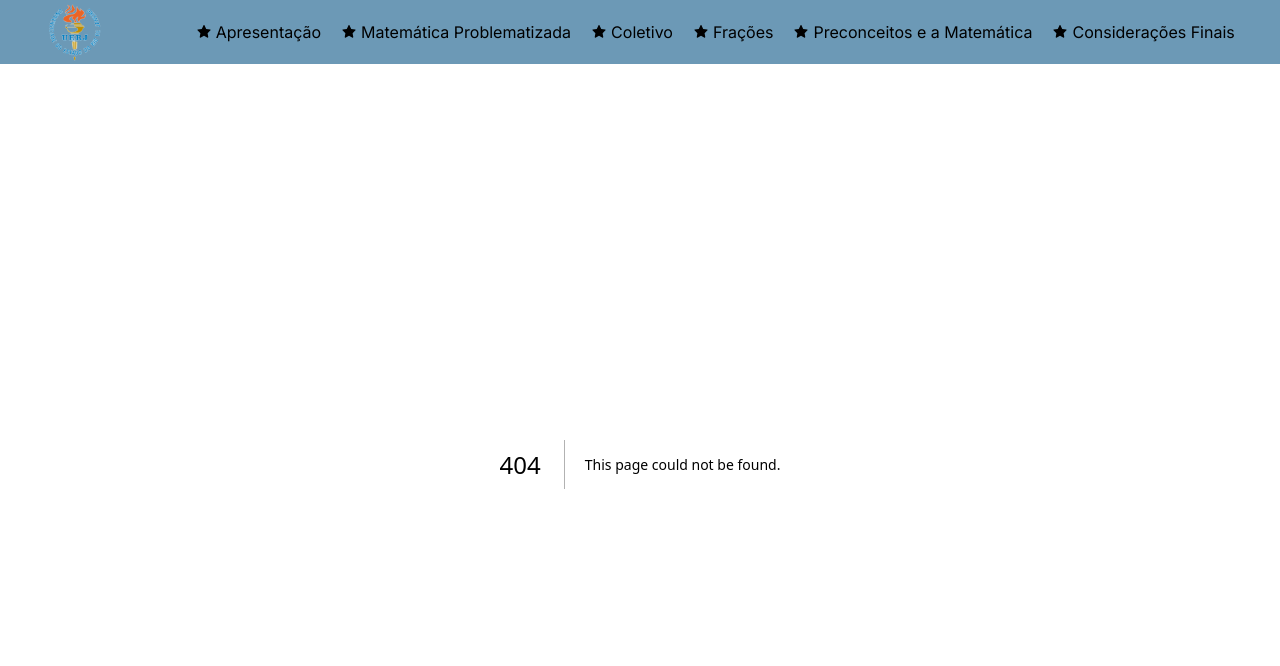
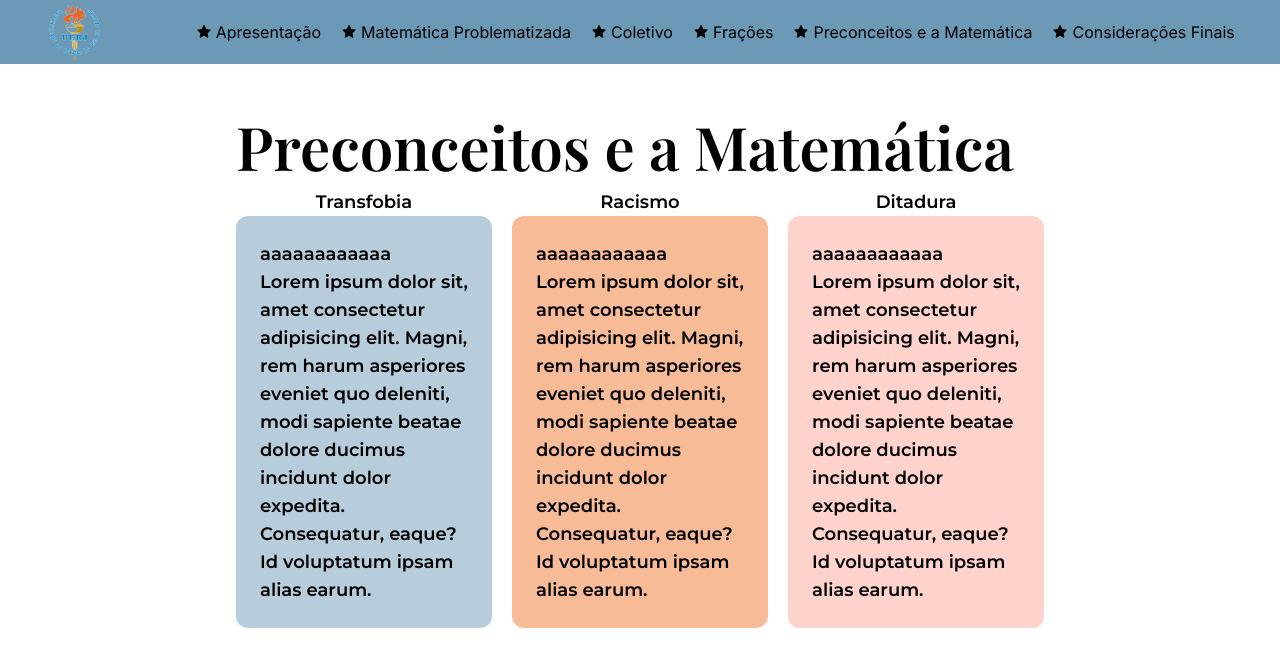
Before and after one commit to eldinho2/portifolio-Ju, a Next.js app: page /PreconceitosEAMatematica in a window 1280 px wide. Before the commit this address had no page. Shown: the top 666 px of the page. Built offline with nearby package versions, Linux system fonts and the light colour scheme; a web font is replaced by a local one.

Commit message:
preconceitos

```diff
--- /dev/null
+++ b/app/(pages)/PreconceitosEAMatematica/page.tsx
@@ -0,0 +1,57 @@
+import Image from "next/image";
+
+const Coletivo = () => {
+  return (
+    <main className="flex font-mon p-10 justify-center items-center">
+      <div>
+        <div>
+          <h1 className="font-play text-6xl font-semibold py-3">
+            Preconceitos e a Matemática
+          </h1>
+          <div className="flex gap-5 text-lg font-semibold">
+            <div>
+              <h1 className="text-center">Transfobia</h1>
+              <div className="bg-[#B8CDDB] p-6 w-64 rounded-xl">
+                <h1>aaaaaaaaaaaa</h1>
+                <p>
+                  Lorem ipsum dolor sit, amet consectetur adipisicing elit.
+                  Magni, rem harum asperiores eveniet quo deleniti, modi
+                  sapiente beatae dolore ducimus incidunt dolor expedita.
+                  Consequatur, eaque? Id voluptatum ipsam alias earum.
+                </p>
+              </div>
+            </div>
+            <div>
+              <h1 className="text-center">Racismo</h1>
+
+              <div className="bg-[#F7BB97] p-6 w-64 rounded-xl">
+                <h1>aaaaaaaaaaaa</h1>
+                <p>
+                  Lorem ipsum dolor sit, amet consectetur adipisicing elit.
+                  Magni, rem harum asperiores eveniet quo deleniti, modi
+                  sapiente beatae dolore ducimus incidunt dolor expedita.
+                  Consequatur, eaque? Id voluptatum ipsam alias earum.
+                </p>
+              </div>
+            </div>
+            <div>
+              <h1 className="text-center">Ditadura</h1>
+
+              <div className="bg-[#FFD2CC] p-6 w-64 rounded-xl">
+                <h1>aaaaaaaaaaaa</h1>
+                <p>
+                  Lorem ipsum dolor sit, amet consectetur adipisicing elit.
+                  Magni, rem harum asperiores eveniet quo deleniti, modi
+                  sapiente beatae dolore ducimus incidunt dolor expedita.
+                  Consequatur, eaque? Id voluptatum ipsam alias earum.
+                </p>
+              </div>
+            </div>
+          </div>
+        </div>
+      </div>
+    </main>
+  );
+};
+
+export default Coletivo;
```
